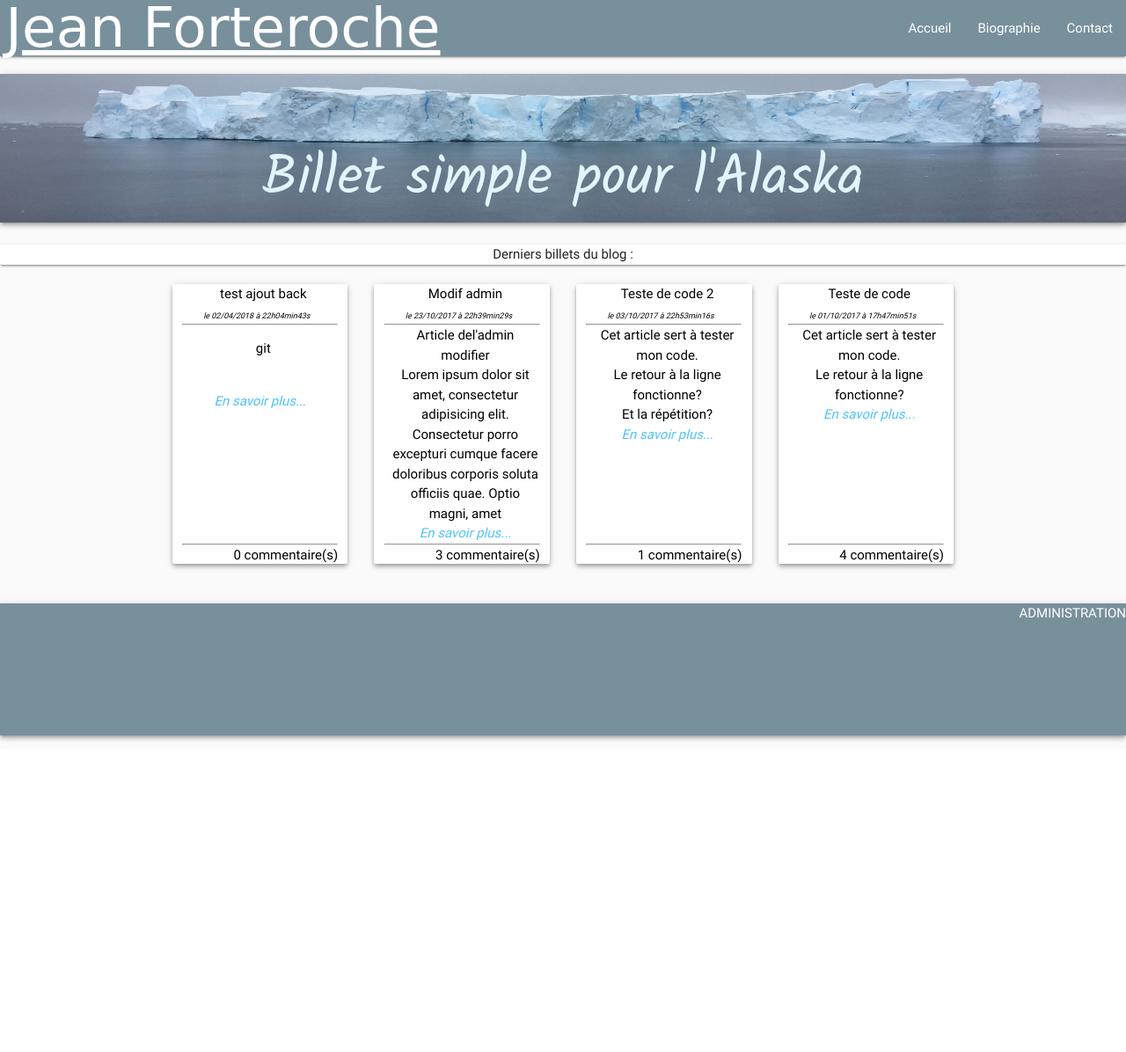
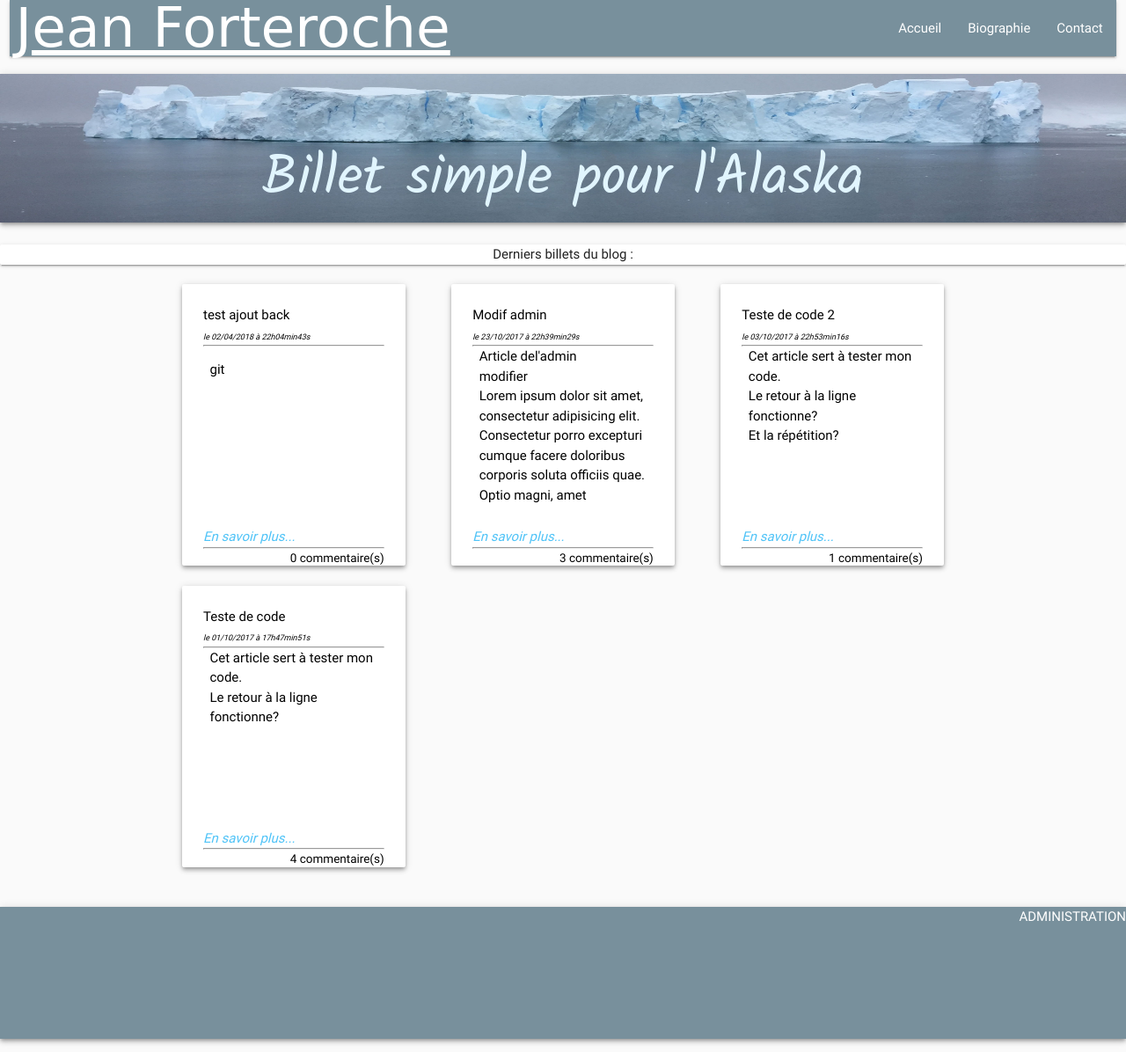
Before and after one commit to hello-devs/projet_blog, a PHP site: page / in a window 1280 px wide. Shown: the whole page at 88% size. Before the commit the page ends 843 px from the top, so only its background shows below. Run offline with PHP 8.4, Linux system fonts and the light colour scheme; data comes from the database, SQL or seed files in the repository; some web fonts are replaced.

Commit message:
style listPostView.php

```diff
--- a/public/css/style.css
+++ b/public/css/style.css
@@ -48,21 +48,28 @@ h1 + p
 */
 .articleCards
 {
-    height: 318px;
+    height: 320px;
     margin-left: 1em !important;
     margin-right: 1em !important;
+    display: flex;
+    flex-direction: column;
 }
 
-.articleCards .apercuArticle
+.apercuArticle
 {
-    height: 295px;
+    height: 252px;
+    overflow-y: hidden;
+
 }
 
-.articleCards .nbrCom
+
+.nbrComs
 {
     display: flex;
     justify-content: flex-end;
+    font-size: 0.9em;
 }
+
 
 article span
 {
--- a/view/frontend/listPostView.php
+++ b/view/frontend/listPostView.php
@@ -4,37 +4,44 @@
 
 <p class="card center">Derniers billets du blog :</p>
 <div class="container">
-<div class="row center">
+<div class="row">
 
 <?php
 while ($post = $posts->fetch())
 {
 ?>
-    <article class="col s12 m3 card-panel z-depth-2 hoverable articleCards">
+    <article class="col s12 m4">
+
+        <div class="card-panel z-depth-2 hoverable articleCards">
 
         <a href="index.php?action=post&amp;id=<?= $post['id'] ?>">
             <div class="apercuArticle">
-                <span class="card-title black-text">
+                <div class="card-title black-text">
                     <?= htmlspecialchars($post['title']) ?>
                     <em class="date"><br> le <?= $post['date_creation_fr'] ?></em>
-                </span>
+                </div>
+                <hr class="">
 
-
-                <hr class="">
 
                 <p class="black-text">
                     <?= substr(nl2br($post['content']),0,200) ?>
                     <br />
-                    <em class="light-blue-text text-lighten-2">En savoir plus...</em>
+
                 </p>
             </div>
+            <div>
+                   <em class="light-blue-text text-lighten-2">En savoir plus...</em>
+            </div>
 
-                <hr>
+            <hr>
 
-            <div class="nbrCom">
-                <p><?= $commentManager->getCount('post_id',$post['id']) ?> commentaire(s)</p>
+            <div>
+                <p class="nbrComs"><?= $commentManager->getCount('post_id',$post['id']) ?> commentaire(s)</p>
             </div>
         </a>
+
+        </div>
+
     </article>
 <?php
 }
--- a/view/frontend/template.php
+++ b/view/frontend/template.php
@@ -22,7 +22,7 @@
 <body class="grey lighten-5">
 
     <div class="row">
-        <header class="s12">
+        <header class="col s12">
 
             <nav class="navbar-fixed blue-grey lighten-1">
                 <div>
```
